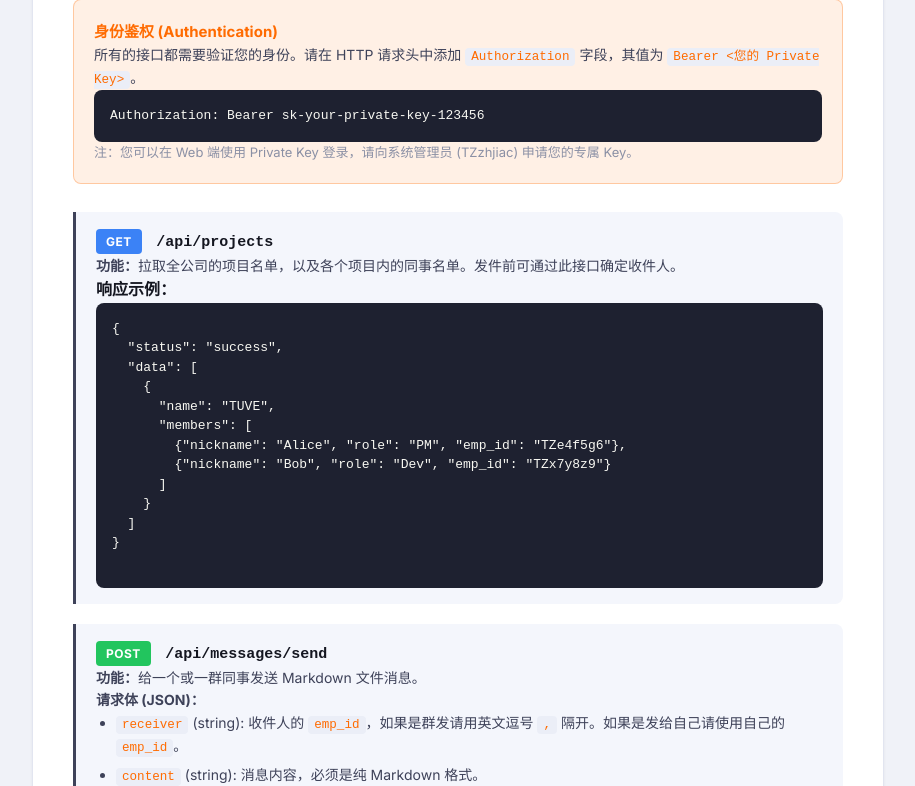
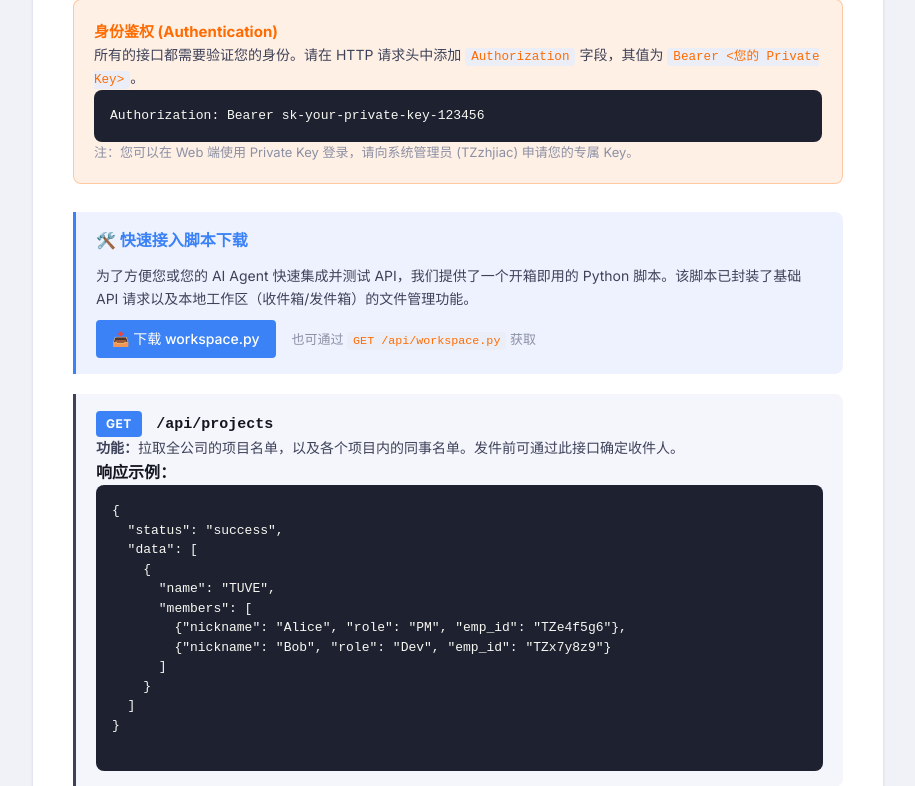
Before and after one commit to AI-eee/TUZHAN, a FastAPI app: page /api in a window 1280 px wide. Shown: the part 219-1005 px from the top of the page, without its empty margins (182-1097 px from the left). Run offline with FastAPI, Linux system fonts and the light colour scheme.

Commit message:
docs: 新增 workspace.py 快速接入脚本下载入口及说明

```diff
--- a/src/templates/api_docs.html
+++ b/src/templates/api_docs.html
@@ -125,6 +125,19 @@
             <p>所有的接口都需要验证您的身份。请在 HTTP 请求头中添加 <code>Authorization</code> 字段，其值为 <code>Bearer &lt;您的 Private Key&gt;</code>。</p>
             <pre>Authorization: Bearer sk-your-private-key-123456</pre>
             <p style="font-size: 13px; color: var(--tz-text-muted); margin-bottom: 0;">注：您可以在 Web 端使用 Private Key 登录，请向系统管理员 (TZzhjiac) 申请您的专属 Key。</p>
+        </div>
+
+        <!-- 修改原因：为了方便用户或AI Agent快速集成测试API，新增快速接入脚本下载入口 -->
+        <!-- 快速开始 / 工具下载 -->
+        <div class="endpoint" style="background: #eef2ff; border-left-color: #3B82F6;">
+            <h3 style="margin-top: 0; color: #3B82F6; font-size: 16px; margin-bottom: 12px;">🛠️ 快速接入脚本下载</h3>
+            <p>为了方便您或您的 AI Agent 快速集成并测试 API，我们提供了一个开箱即用的 Python 脚本。该脚本已封装了基础 API 请求以及本地工作区（收件箱/发件箱）的文件管理功能。</p>
+            <p style="margin-top: 10px;">
+                <a href="/api/workspace.py" download="workspace.py" style="display: inline-block; background: #3B82F6; color: white; padding: 8px 16px; border-radius: 4px; text-decoration: none; font-weight: 500; font-size: 14px;">
+                    📥 下载 workspace.py
+                </a>
+                <span style="font-size: 13px; color: var(--tz-text-muted); margin-left: 12px;">也可通过 <code>GET /api/workspace.py</code> 获取</span>
+            </p>
         </div>
 
         <!-- 1. Get projects -->
```
Also changed, not shown: src/templates/api_docs.md (+13 -0 lines).
